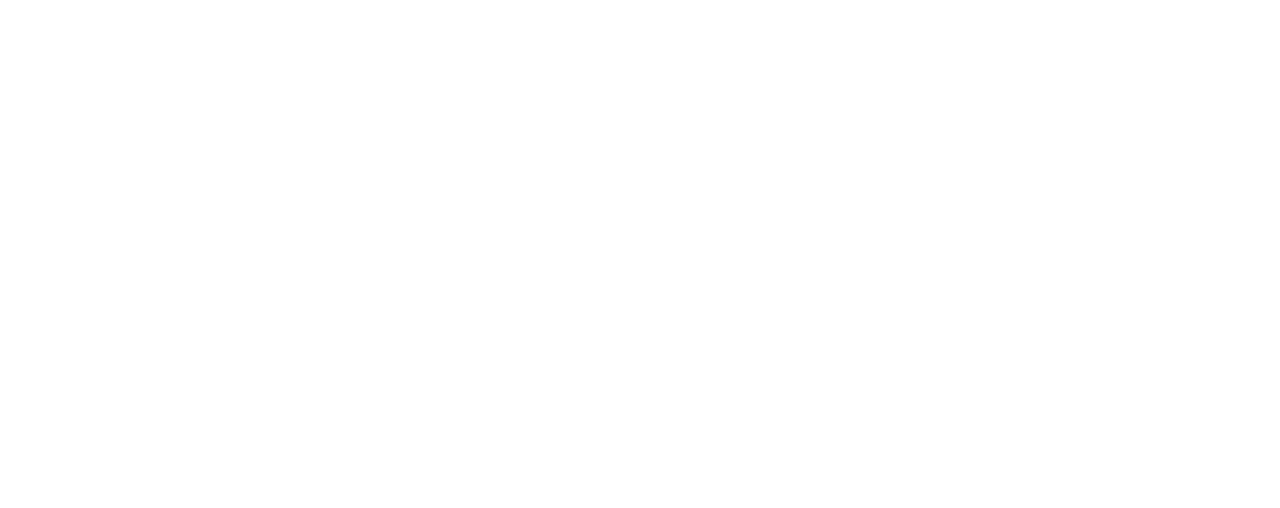
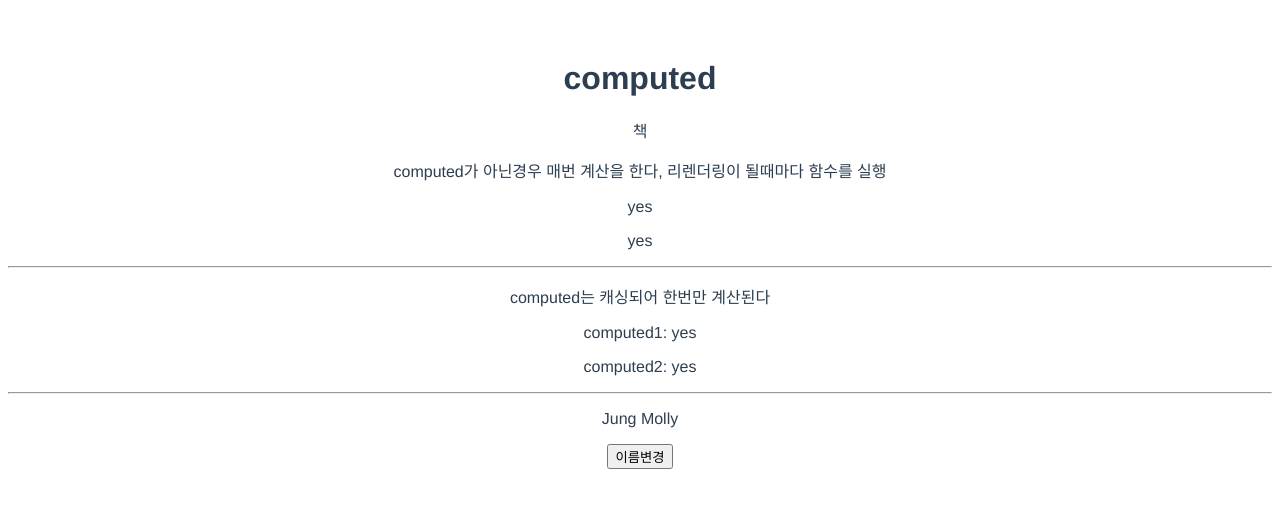
Before and after one commit to teller2016/vue3-playground, a Vue app: page /computed in a window 1280 px wide. Before the commit this address had no page. Shown: the top 508 px of the page. Built offline with nearby package versions, Linux system fonts and the light colour scheme.

Commit message:
feat: tutorial/ ref, classBinding, computed, render

```diff
--- a/src/router/index.js
+++ b/src/router/index.js
@@ -7,6 +7,8 @@ import render from "@/views/tutorial/render/index.vue";
 import lifeCycle from "@/views/tutorial/lifeCycle/index.vue";
 import watch from "@/views/tutorial/watch/index.vue";
 import component from "@/views/tutorial/component/index.vue";
+import computed from "@/views/tutorial/computed/index.vue";
+import classBinding from "@/views/tutorial/classBinding/index.vue";
 
 const router = createRouter({
   history: createWebHistory(),
@@ -51,6 +53,16 @@ const router = createRouter({
       name: "component",
       component: component,
     },
+    {
+      path: "/computed",
+      name: "computed",
+      component: computed,
+    },
+    {
+      path: "/classBinding",
+      name: "classBinding",
+      component: classBinding,
+    },
   ],
 });
 
--- /dev/null
+++ b/src/views/tutorial/classBinding/index.vue
@@ -0,0 +1,32 @@
+<template>
+    <div>
+      <h1>class binding</h1>
+
+      <h2>일반</h2>
+      <p :class="{active : isActive}">이건 텍스트</p>
+      <button @click="isActive = !isActive">버튼</button>
+
+      <h2>객체로 바인딩</h2>
+      <p :class="{active : isActive, bold : isActive}">이건 텍스트</p>
+
+      <h2>배열로 바인딩</h2>
+      <p :class="[activeClass, boldClass]">이건 텍스트</p>
+    </div>
+  </template>
+
+  <script setup>
+  import { ref } from "vue";
+  const isActive = ref(false);
+
+  const activeClass = ref('active');
+  const boldClass = ref('bold');
+  </script>
+
+  <style scoped>
+  .active {
+    color: red;
+  }
+  .bold {
+    font-weight: bold;
+  }
+  </style>
--- /dev/null
+++ b/src/views/tutorial/computed/index.vue
@@ -0,0 +1,59 @@
+<template>
+    <div>
+      <h1>computed</h1>
+
+      <p>책</p>
+      <p>computed가 아닌경우 매번 계산을 한다, 리렌더링이 될때마다 함수를 실행</p>
+      <p>{{ author.books.length > 0 ? 'yes' : 'no' }}</p>
+      <p>{{ author.books.length > 0 ? 'yes' : 'no' }}</p>
+
+        <hr>
+      <p>computed는 캐싱되어 한번만 계산된다</p>
+      <p>computed1: {{bookMessage}}</p>
+      <p>computed2: {{bookMessage}}</p>
+
+
+      <hr>
+      <p>{{fullName}}</p>
+      <button @click="changeFullName">이름변경</button>
+    </div>
+  </template>
+
+  <script setup>
+  import { reactive, computed, ref } from "vue";
+
+  const author = reactive({
+    name: 'Molly',
+    books: [
+        'food',
+        'eat',
+        'toy'
+    ],
+  })
+
+  const bookMessage = computed(() => {
+    return author.books.length > 0 ? 'yes' : 'no';
+  });
+
+  //----------------------
+  const firstName = ref('Jung');
+  const lastName = ref('Molly');
+
+  const fullName = computed({
+    // getter
+    get() {
+        return firstName.value + ' ' + lastName.value;
+    },
+    // setter
+    set(newValue) {
+        [firstName.value, lastName.value] = newValue.split(' ');
+    }
+  });
+
+  const changeFullName = () => {
+    fullName.value = 'Water Tiger';
+  };
+  </script>
+
+  <style>
+  </style>
--- a/src/views/tutorial/ref/index.vue
+++ b/src/views/tutorial/ref/index.vue
@@ -4,6 +4,7 @@
 
     <div>{{name}}</div>
     <div>{{counter.count}}</div>
+    <div>{{counter2}}</div>
 
     <div><button @click="onClick">변환</button></div>
   </div>
@@ -18,9 +19,12 @@ const counter = reactive({
   count: 0,
 });
 
+const counter2 = ref(1);
+
 const onClick = () => {
   counter.count += 1;
   name.value = "molly" + counter.count;
+  counter2.value += 1;
 };
 </script>
 
--- a/src/views/tutorial/render/index.vue
+++ b/src/views/tutorial/render/index.vue
@@ -24,6 +24,10 @@
           @click="removeTodo(todo)"
         >X</button>
       </li>
+    </ul>
+
+    <ul>
+      <li v-for="n in 10" :key="n">{{n}}</li>
     </ul>
   </div>
 </template>
```
